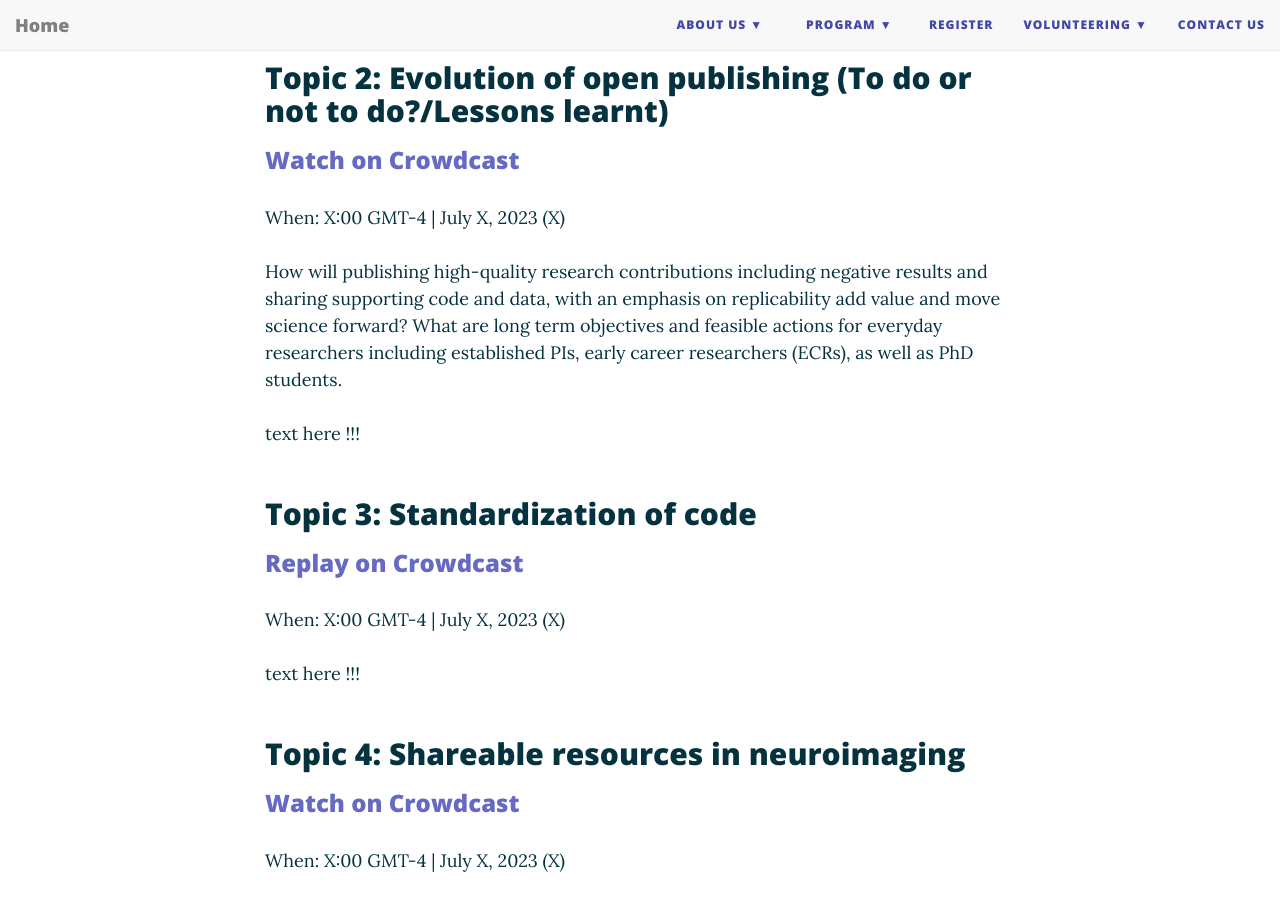
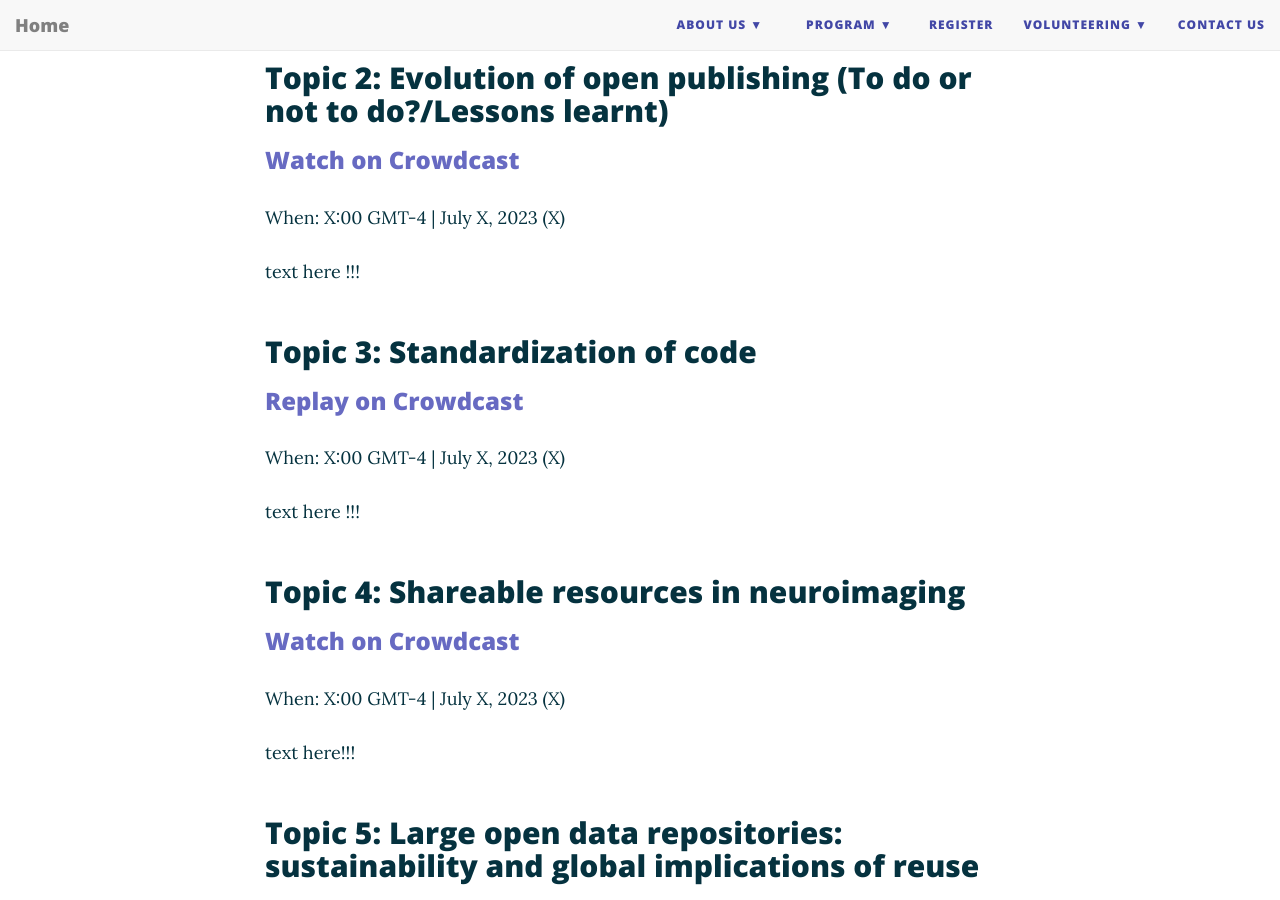
Before and after one commit to ohbm/osr2023, a Jekyll site: the page built from panel.md, in a window 1280 px wide and 900 px high, scrolled down 631 px. Built offline with Jekyll 4.4.1, drawn with Linux system fonts in a browser that asks for light colours; nearby versions of some CDN libraries.

Commit message:
Update panel.md

```diff
--- a/panel.md
+++ b/panel.md
@@ -99,8 +99,6 @@
 When: X:00 GMT-4 | July X, 2023 (X) <br/>
 <!-- <a href="https://add.eventable.com/events/629a28543ef85c3ac00e5e83/629a4a43a7c9374f60d948fd/" data-event="629a4a43a7c9374f60d948fd" class="eventable-link" target="_blank" data-key="629a28543ef85c3ac00e5e83" data-style="1">Add to Calendar</a><br/> -->
 <br/>
-How will publishing high-quality research contributions including negative results and sharing supporting code and data, with an emphasis on replicability add value and move science forward? What are long term objectives and feasible actions for everyday researchers including established PIs, early career researchers (ECRs), as well as PhD students. <br/>
-<br/>
  text here !!!
 <html>
 <div class="panel-speakers" id="panel2"></div>
```
